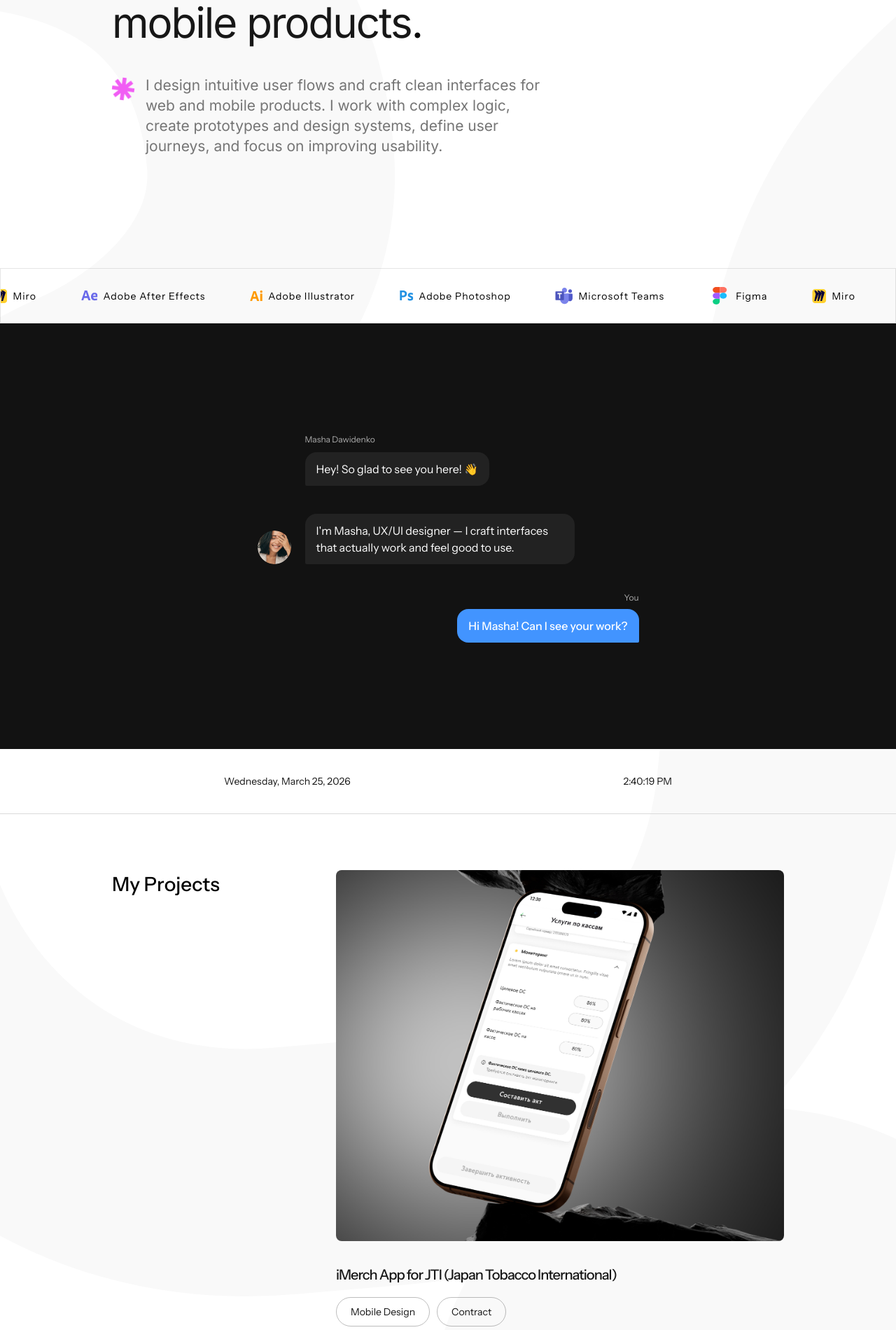
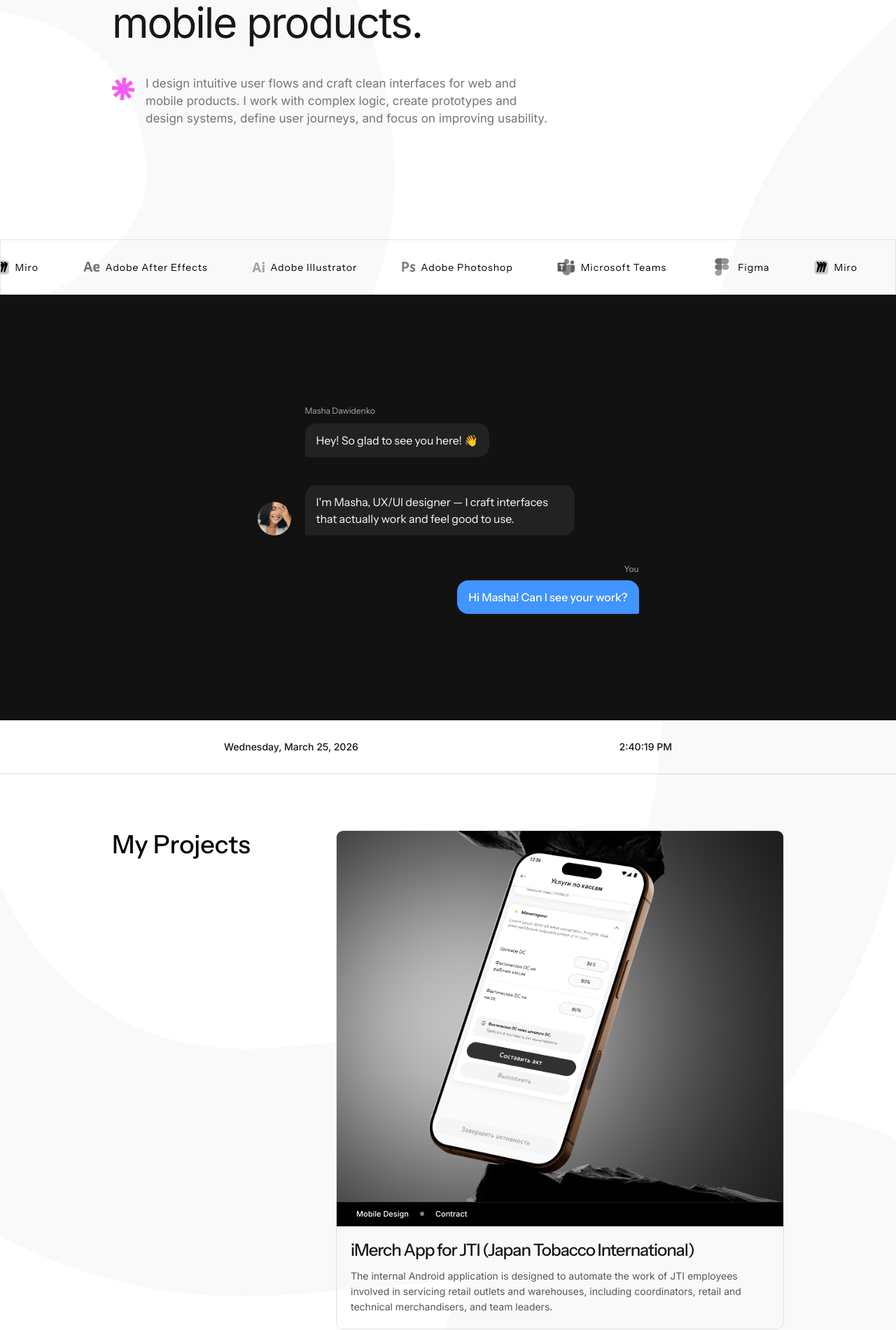
Before and after one commit to mashadawidenko/Portfolio, a React (Vite) app: page / in a window 1280 px wide. Shown: the part 547-2447 px from the top of the page at 70% size. Built offline with nearby package versions, Linux system fonts and the light colour scheme.

Commit message:
fix cases

```diff
--- a/package.json
+++ b/package.json
@@ -68,6 +68,7 @@
   },
   "devDependencies": {
     "@tailwindcss/vite": "4.1.12",
+    "@types/node": "^25.5.2",
     "@types/react": "^19.2.14",
     "@types/react-dom": "^19.2.3",
     "@types/react-router-dom": "^5.3.3",
--- a/src/Home/app/components/Cursor.tsx
+++ b/src/Home/app/components/Cursor.tsx
@@ -7,9 +7,10 @@ export function Cursor() {
   const cursorY = useMotionValue(-100);
   const scaleRaw = useMotionValue(1);
 
-  const cursorXSpring = useSpring(cursorX, { damping: 35, stiffness: 800, mass: 0.3 });
-  const cursorYSpring = useSpring(cursorY, { damping: 35, stiffness: 800, mass: 0.3 });
-  const scaleSpring = useSpring(scaleRaw, { damping: 25, stiffness: 400, mass: 0.3 });
+  // 🔽 Более мягкие настройки (меньше нагрузка на CPU)
+  const cursorXSpring = useSpring(cursorX, { damping: 25, stiffness: 500, mass: 0.5 });
+  const cursorYSpring = useSpring(cursorY, { damping: 25, stiffness: 500, mass: 0.5 });
+  const scaleSpring = useSpring(scaleRaw, { damping: 20, stiffness: 300, mass: 0.5 });
 
   useEffect(() => {
     setMounted(true);
@@ -45,7 +46,7 @@ export function Cursor() {
 
   return (
     <>
-      {/* Большой круг — скрыт на мобильном (hidden md:block) */}
+      {/* Большой круг */}
       <motion.div
         className="fixed rounded-full pointer-events-none hidden md:block"
         style={{
@@ -59,7 +60,7 @@ export function Cursor() {
           mixBlendMode: "difference",
         }}
       />
-      {/* Маленькая точка — скрыта на мобильном (hidden md:block) */}
+      {/* Маленькая точка */}
       <motion.div
         className="fixed rounded-full pointer-events-none hidden md:block"
         style={{
--- a/src/Home/app/components/DateBar.tsx
+++ b/src/Home/app/components/DateBar.tsx
@@ -23,12 +23,12 @@ export function DateBar() {
   });
 
   return (
-    <div className="border-b border-[#dadada] py-8 px-6 md:px-10 lg:px-[160px]">
+    <div className="border-b border-[#dadada] py-6 px-6 md:px-10 lg:px-[160px]">
       <div className="max-w-[1600px] mx-auto flex items-center justify-between lg:px-[160px]">
-        <span className="font-['Instrument_Sans',sans-serif] text-[#161616] text-[14px] md:text-[16px] leading-[28px]">
+        <span className="font-['Inter',sans-serif] font-medium text-[#161616] text-[14px] md:text-[16px] leading-[28px]">
           {dateStr}
         </span>
-        <span className="font-['Instrument_Sans',sans-serif] text-[#161616] text-[14px] md:text-[16px] leading-[28px]">
+        <span className="font-['Inter',sans-serif] font-medium text-[#161616] text-[14px] md:text-[16px] leading-[28px]">
           {timeStr}
         </span>
       </div>
--- a/src/Home/app/components/Header.tsx
+++ b/src/Home/app/components/Header.tsx
@@ -20,7 +20,7 @@ export function Header() {
 
           {/* ЛОГОТИП */}
           <div className="flex gap-2.5 items-center">
-            <span className="font-['Instrument_Sans',sans-serif] font-medium text-[#3d3d3d] text-[16px] leading-[28px] whitespace-nowrap">
+            <span className="font-['Instrument_Sans',sans-serif] font-bold text-[#3d3d3d] text-[16px] leading-[28px] whitespace-nowrap">
               Masha Dawidenko
             </span>
           </div>
@@ -28,7 +28,7 @@ export function Header() {
           {/* ДЕСКТОП МЕНЮ — показываем только если isDesktop = true */}
           {isDesktop && (
             <div className="flex gap-6 md:gap-11 items-center">
-              <a href="#" className="text-[#3d3d3d] text-[16px] underline decoration-solid font-['Instrument_Sans',sans-serif]">
+              <a href="#" className="text-[#3d3d3d] text-[16px] underline decoration-solid  font-['Instrument_Sans',sans-serif]">
                 Linkedin
               </a>
               <a href="#" className="text-[#3d3d3d] text-[16px] underline decoration-solid font-['Instrument_Sans',sans-serif]">
--- a/src/Home/app/components/HeroSection.tsx
+++ b/src/Home/app/components/HeroSection.tsx
@@ -117,7 +117,7 @@ export function HeroSection() {
                   <path d={svgPaths.p15906a00} fill="#F15DF4" />
                 </svg>
               </div>
-              <p className="font-['Inter',sans-serif] text-[#757575] text-[16px] md:!text-[21px] lg:text-[20px] leading-[29px] max-w-[750px]">
+              <p className="font-['Inter',sans-serif] text-[#757575] text-[16px] md:!text-[17px] lg:text-[20px] leading-[25px] max-w-[750px]">
                 I design intuitive user flows and craft clean interfaces for web and mobile products. I work with complex logic, create prototypes and design systems, define user journeys, and focus on improving usability.
               </p>
             </div>
@@ -134,7 +134,7 @@ export function HeroSection() {
               </button>
               <button
                 onClick={handleCopyEmail}
-                className="px-5 py-2.5 border border-[#121212] font-['Instrument_Sans',sans-serif] text-[14px] md:text-[16px] rounded-lg hover:bg-[#f5f5f5] transition-all duration-200 flex items-center gap-2 min-w-[160px]"
+                className="px-5 py-2.5 border border-[#c0c0c0] font-['Instrument_Sans',sans-serif] text-[14px] md:text-[16px] rounded-lg hover:bg-[#f5f5f5] transition-all duration-200 flex items-center gap-2 min-w-[160px]"
               >
                 {copied ? (
                   <>
@@ -170,7 +170,7 @@ export function HeroSection() {
               </button>
               <button
                 onClick={handleCopyEmail}
-                className="px-6 py-2.5 border border-[#121212] text-[#121212] font-['Instrument_Sans',sans-serif] text-[16px] rounded-lg hover:bg-[#f5f5f5] transition-all duration-200 flex items-center justify-center gap-2"
+                className="px-6 py-2.5 border border-[#c0c0c0] text-[#121212] font-['Instrument_Sans',sans-serif] text-[16px] rounded-lg hover:bg-[#f5f5f5] transition-all duration-200 flex items-center justify-center gap-2"
               >
                 {copied ? (
                   <>
--- a/src/Home/app/components/ProjectsSection.tsx
+++ b/src/Home/app/components/ProjectsSection.tsx
@@ -23,31 +23,45 @@ interface ProjectCardProps {
 function ProjectCard({ image, title, tags, description, stickyDescription, imageClass = "", isLinked = false }: ProjectCardProps) {
   return (
     <AnimatedSection
-      className={`flex flex-col gap-8 flex-1 min-w-[280px] ${isLinked ? 'cursor-pointer group' : ''}`}
+      className={`flex flex-col flex-1 min-w-[280px] md:border md:border-[#DFDFDF] rounded-[10px] overflow-hidden ${isLinked ? 'cursor-pointer group' : ''}`}
       data-project-title={stickyDescription}
     >
-      <div className={`h-[250px] md:h-[300px] lg:h-[470px] xl:h-[530px] relative overflow-hidden rounded-lg ${isLinked ? 'group-hover:ring-2 group-hover:ring-blue-500 transition-all duration-300' : ''}`}>
+      {/* КАРТИНКА */}
+      <div className={`h-[250px] md:h-[300px] lg:h-[470px] xl:h-[530px] relative overflow-hidden ${isLinked ? 'group-hover:ring-2 group-hover:ring-blue-500 transition-all duration-300' : ''}`}>
         <img
           alt={title}
           className={`absolute inset-0 max-w-none object-cover size-full ${imageClass}`}
           src={image}
+          loading="lazy"
+          decoding="async"
         />
       </div>
-      <div className="flex flex-col gap-4">
-        <h3 className={`font-['Instrument_Sans',sans-serif] font-medium text-[#161616] text-[20px] md:text-[24px] leading-[32px] tracking-[-1px] ${isLinked ? 'group-hover:text-blue-600 transition-colors duration-300' : ''}`}>
-          {title}
-        </h3>
-        <div className="flex flex-wrap gap-2.5">
-          {tags.map((tag) => (
+
+      {/* 🔽 ЧЁРНАЯ ПОЛОСА С ТЕГАМИ (без обводки на мобилке) */}
+      <div className="bg-black md:border-y md:border-white/10 px-4 py-1">
+        <div className="flex flex-wrap items-center gap-1">
+          {tags.map((tag, index) => (
+            <>
             <span
               key={tag}
-              className="px-5 py-1.5 rounded-full border border-[#323232]/32 font-['Instrument_Sans',sans-serif] text-[#161616] text-[14px] leading-[28px] whitespace-nowrap"
+              className="px-3 py-1 rounded-full backdrop-blur-sm  font-['Inter',sans-serif] text-white text-[11px] md:text-[12px] font-medium whitespace-nowrap"
             >
               {tag}
             </span>
+            {index < tags.length - 1 && (
+          <div className="w-[6px] h-[6px] rounded-full bg-white/50 shrink-0" />
+        )}
+        </>
           ))}
         </div>
-        <p className="font-['Instrument_Sans',sans-serif] text-[#414141] text-[14px] md:!text-[18px] leading-[30px]">
+      </div>
+
+      {/* ОПИСАНИЕ С ОТСТУПАМИ */}
+      <div className="flex flex-col gap-3 px-5 py-5">
+        <h3 className={`font-['Instrument_Sans',sans-serif] font-medium text-[#161616] text-[20px] md:!text-[24px] leading-[28px] tracking-[-1px] ${isLinked ? 'group-hover:text-blue-600 transition-colors duration-300' : ''}`}>
+          {title}
+        </h3>
+        <p className="font-['Inter',sans-serif] font-regular text-[#575757] text-[14px] leading-[22px]">
           {description}
         </p>
       </div>
@@ -204,7 +218,7 @@ export function ProjectsSection() {
               } : {}}
             >
               <AnimatedSection>
-                <h2 className={`font-['Instrument_Sans',sans-serif] font-medium text-[28px] md:text-[32px] leading-[40px] capitalize transition-all duration-300 ${
+                <h2 className={`font-['Instrument_Sans',sans-serif] font-medium text-[28px] md:!text-[36px] leading-[40px] capitalize transition-all duration-300 ${
                   hoveredProjectIndex !== null && activeDescription !== "My Projects"
                     ? 'text-blue-600'
                     : 'text-black'
@@ -223,7 +237,7 @@ export function ProjectsSection() {
               onMouseEnter={() => setHoveredProjectIndex(0)}
               onMouseLeave={() => setHoveredProjectIndex(null)}
             >
-              <Link to="/jti-study" className="block group transition-all duration-300 hover:scale-[1.04]">
+              <Link to="/jti-study" className="block group transition-all duration-300 hover:scale-[1.02]">
                 <ProjectCard
                   image={imgRectangle1}
                   title="iMerch App for JTI (Japan Tobacco International)"
@@ -240,7 +254,7 @@ export function ProjectsSection() {
               onMouseEnter={() => setHoveredProjectIndex(1)}
               onMouseLeave={() => setHoveredProjectIndex(null)}
             >
-              <Link to="/case-study" className="block group transition-all duration-300 hover:scale-[1.04]">
+              <Link to="/case-study" className="block group transition-all duration-300 hover:scale-[1.02]">
                 <ProjectCard
                   image={imgRectangle2}
                   title="Flowguard Enterprise Access Management Platform"
@@ -316,7 +330,7 @@ export function ProjectsSection() {
             {otherWorks.map((img, i) => (
               <AnimatedSection key={i} delay={i * 0.1}>
                 <div
-                  className="min-w-[280px] md:min-w-[350px] lg:min-w-[287px] aspect-square lg:h-[287px] relative overflow-hidden rounded-lg cursor-pointer group shrink-0"
+                  className="min-w-[280px] md:!min-w-[460px] lg:min-w-[287px] aspect-square lg:!h-[380px] relative overflow-hidden rounded-lg cursor-pointer group shrink-0"
                   onClick={() => openOverlay(i)}
                 >
                   <img
--- a/src/Home/app/components/ScrollToTop.tsx
+++ b/src/Home/app/components/ScrollToTop.tsx
@@ -5,7 +5,7 @@ export function ScrollToTop() {
   const { pathname } = useLocation();
 
   useEffect(() => {
-    window.scrollTo(0, 0);
+    window.scrollTo(0, 0);  // ← Без behavior: 'smooth'
   }, [pathname]);
 
   return null;
--- a/src/Home/app/components/SkillsMarquee.tsx
+++ b/src/Home/app/components/SkillsMarquee.tsx
@@ -4,7 +4,7 @@ import { motion } from "motion/react";
 function FigmaIcon() {
   return (
     <div className="h-[25px] w-[30px] relative shrink-0 overflow-clip">
-      <svg className="absolute block size-full" fill="none" viewBox="0 0 16.6667 20.8333">
+      <svg className="absolute block size-full grayscale" fill="none" viewBox="0 0 16.6667 20.8333">
         <path d={svgPaths.p3289b480} fill="#0ACF83" />
         <path d={svgPaths.p11788500} fill="#A259FF" />
         <path d={svgPaths.p13d38a00} fill="#F24E1E" />
@@ -18,11 +18,11 @@ function FigmaIcon() {
 function MiroIcon() {
   return (
     <div className="relative shrink-0 size-5 overflow-clip">
-      <svg className="absolute block size-full" fill="none" viewBox="0 0 20 20">
+      <svg className="absolute block size-full grayscale" fill="none" viewBox="0 0 20 20">
         <path d={svgPaths.p642bfc0} fill="#FFD02F" />
       </svg>
       <div className="absolute inset-[12.49%_10.39%_12.49%_14.59%]">
-        <svg className="absolute block size-full" fill="none" viewBox="0 0 15.0045 15.0044">
+        <svg className="absolute block size-full grayscale" fill="none" viewBox="0 0 15.0045 15.0044">
           <path d={svgPaths.p1056c500} fill="#050038" />
         </svg>
       </div>
@@ -48,7 +48,7 @@ const skills = [
 function AeIcon() {
   return (
     <div className="h-[14.257px] relative shrink-0 w-[23.5px]">
-      <svg className="absolute block size-full" fill="none" viewBox="0 0 23.4996 14.2572">
+      <svg className="absolute block size-full grayscale" fill="none" viewBox="0 0 23.4996 14.2572">
         <path d={svgPaths.p162db200} fill="#6A6AEA" />
         <path d={svgPaths.p20e2af00} fill="#6A6AEA" />
       </svg>
@@ -59,7 +59,7 @@ function AeIcon() {
 function AiIcon() {
   return (
     <div className="h-[15.136px] relative shrink-0 w-[17.726px]">
-      <svg className="absolute block size-full" fill="none" viewBox="0 0 17.726 15.1358">
+      <svg className="absolute block size-full grayscale" fill="none" viewBox="0 0 17.726 15.1358">
         <path d={svgPaths.p14fb6d80} fill="#FF9A00" />
         <path d={svgPaths.p32f01700} fill="#FF9A00" />
       </svg>
@@ -70,7 +70,7 @@ function AiIcon() {
 function PsIcon() {
   return (
     <div className="h-[14.394px] relative shrink-0 w-[19.228px]">
-      <svg className="absolute block size-full" fill="none" viewBox="0 0 19.2284 14.3943">
+      <svg className="absolute block size-full grayscale" fill="none" viewBox="0 0 19.2284 14.3943">
         <path d={svgPaths.pf17ab80} fill="#2191E3" />
         <path d={svgPaths.p2a9cbd00} fill="#2191E3" />
       </svg>
@@ -81,7 +81,7 @@ function PsIcon() {
 function TeamsIcon() {
   return (
     <div className="relative shrink-0 size-[25px]">
-      <svg className="absolute block size-full" fill="none" viewBox="0 0 25 25">
+      <svg className="absolute block size-full grayscale" fill="none" viewBox="0 0 25 25">
         <g clipPath="url(#clip_teams)">
           <path d={svgPaths.pdf37800} fill="#7B83EB" />
           <path d={svgPaths.p27b36900} fill="#5059C9" />
--- a/vite.config.ts
+++ b/vite.config.ts
@@ -1,22 +1,17 @@
 import { defineConfig } from 'vite'
 import path from 'path'
+import { fileURLToPath } from 'url'
 import tailwindcss from '@tailwindcss/vite'
 import react from '@vitejs/plugin-react'
 
+const __dirname = path.dirname(fileURLToPath(import.meta.url))
+
 export default defineConfig({
-  plugins: [
-    // The React and Tailwind plugins are both required for Make, even if
-    // Tailwind is not being actively used – do not remove them
-    react(),
-    tailwindcss(),
-  ],
+  plugins: [react(), tailwindcss()],
   resolve: {
     alias: {
-      // Alias @ to the src directory
       '@': path.resolve(__dirname, './src'),
     },
   },
-
-  // File types to support raw imports. Never add .css, .tsx, or .ts files to this.
   assetsInclude: ['**/*.svg', '**/*.csv'],
 })
```
Also changed, not shown: src/Home/styles/index.css (line endings or trailing spaces), 1 other file (tests, documents, lock files or other folders).
